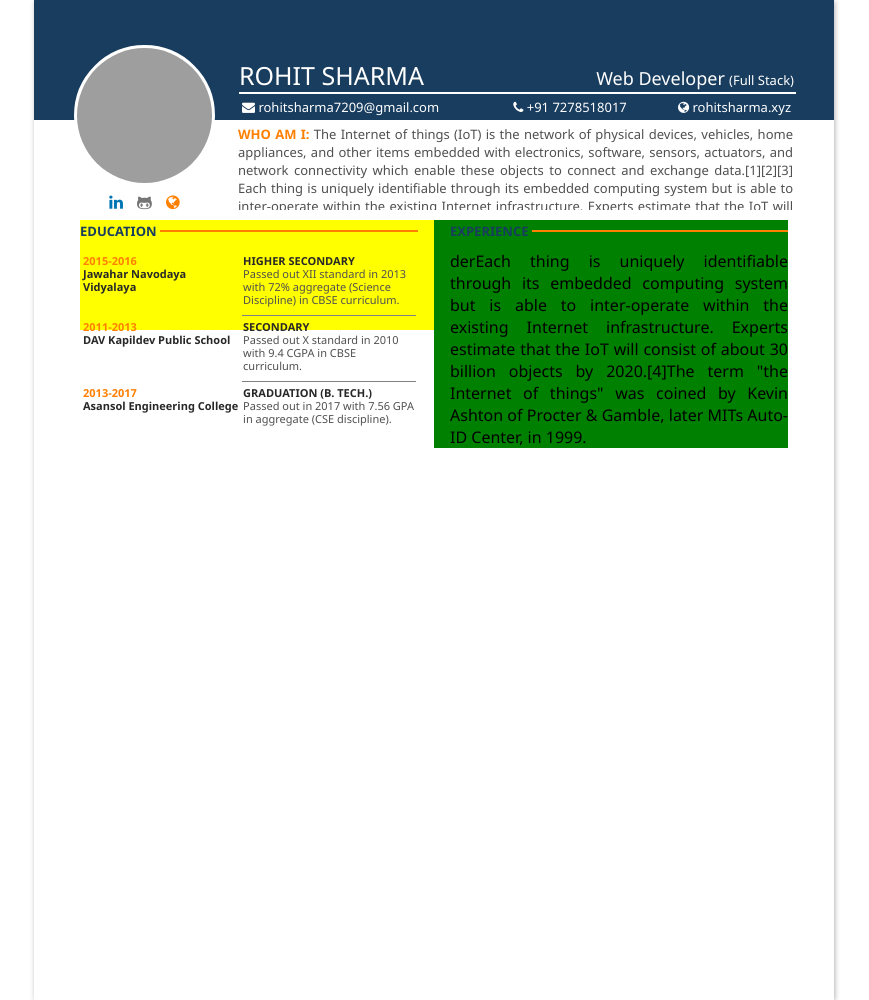
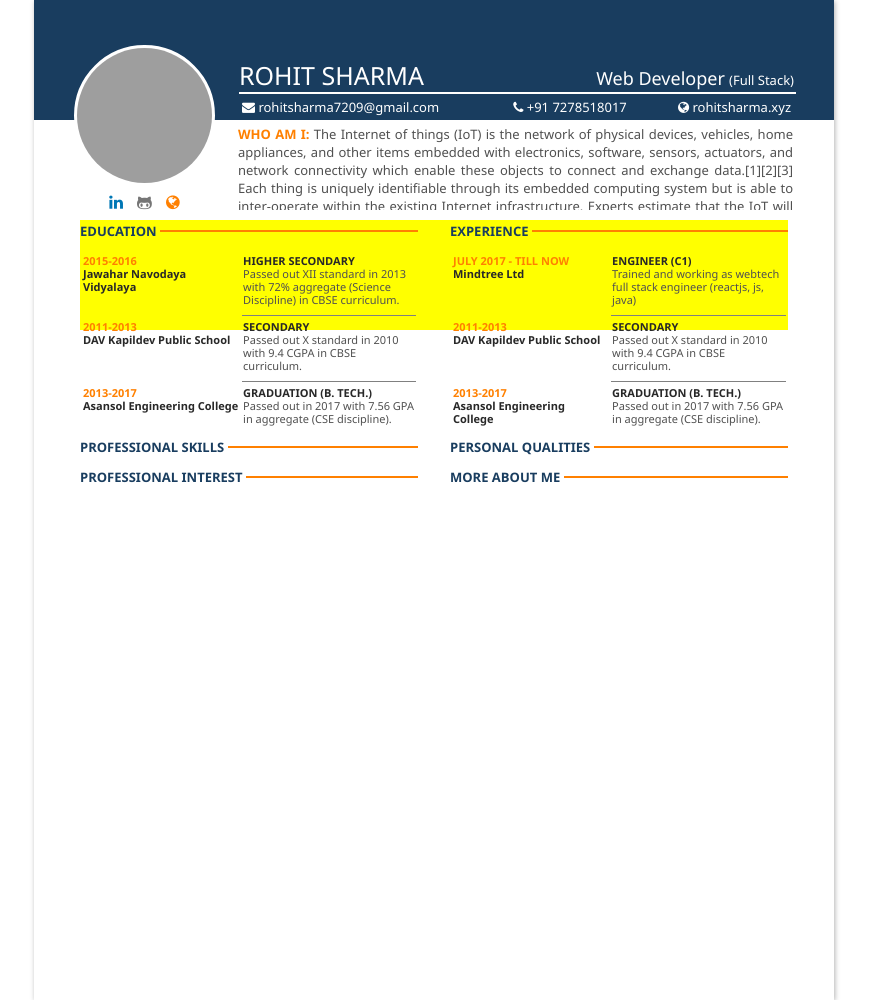
Before and after one commit to rohit7209/nodePdfCreator, a Node server app: template views/cv.html in a window 1280 px wide. Shown: the whole page, without its empty margins (206-1075 px from the left). Run offline with Node 20, Linux system fonts and the light colour scheme; the template is opened without the code that fills it, so the values that code supplies are empty; grey boxes are pictures that could not be loaded.

Commit message:
some changes made

```diff
--- a/views/cv.html
+++ b/views/cv.html
@@ -191,7 +191,9 @@
 
         <!-- Main body -->
         <div style="background:yellow; width:708px; min-height:110px; margin:auto; margin-top:10px;">
-            <div style="width:calc(50% - 16px); padding-right:16px; float:left">
+            <div style="width:calc(50% - 16px); padding-right:16px; float:left;">
+                <!-- Education details -->
+                <div>
                     <div class="subtitle">
                         <span class="font-sm uppercase bold color-pri">Education&nbsp;</span>
                         <hr>
@@ -237,21 +239,100 @@
                         </tr>
                     </table>
                 </div>
-            <div style="background:green; width:calc(50% - 16px); float:right; padding-left:16px; text-align:justify">
+
+                <div>
+                    <div class="subtitle">
+                        <span class="font-sm uppercase bold color-pri">Professional Skills&nbsp;</span>
+                        <hr>
+                    </div>
+                </div>
+
+
+                <div>
+                    <div class="subtitle">
+                        <span class="font-sm uppercase bold color-pri">Professional Interest&nbsp;</span>
+                        <hr>
+                    </div>
+                </div>
+            </div>
+
+            <div style="width:calc(50% - 16px); padding-left:16px; float:right">
+                <!-- Experience details -->
+                <div>
                     <div class="subtitle">
                         <span class="font-sm uppercase bold color-pri">Experience&nbsp;</span>
                         <hr>
                     </div>
-                derEach thing is uniquely identifiable through its embedded computing system but is able to inter-operate within the existing
-                Internet infrastructure. Experts estimate that the IoT will consist of about 30 billion objects by 2020.[4]The
-                term "the Internet of things" was coined by Kevin Ashton of Procter & Gamble, later MITs Auto-ID Center,
-                in 1999.
+
+                    <table class="data-table" style="width:100%; line-height:13px">
+                        <tr>
+                            <td valign="top" style="min-width:155px">
+                                <span class="font-xs bold uppercase color-sec">july 2017 - till now</span>
+                                <br>
+                                <span class="font-xs bold camelcase color-text2">Mindtree ltd</span>
+                            </td>
+                            <td style="border-bottom:1px solid grey; padding-bottom:10px">
+                                <span class="font-xs bold uppercase color-text2">Engineer (c1)</span>
+                                <br>
+                                <span class="font-xs color-text1">Trained and working as webtech full stack engineer (reactjs, js, java)</span>
+                            </td>
+                        </tr>
+                        <tr>
+                            <td valign="top">
+                                <span class="font-xs bold uppercase color-sec">2011-2013</span>
+                                <br>
+                                <span class="font-xs bold camelcase color-text2">DAV Kapildev public school</span>
+                            </td>
+                            <td style="border-bottom:1px solid grey; padding-bottom:10px">
+                                <span class="font-xs bold uppercase color-text2">SECONDARY</span>
+                                <br>
+                                <span class="font-xs color-text1">Passed out X standard in 2010 with 9.4 CGPA in CBSE curriculum.</span>
+
+                            </td>
+                        </tr>
+                        <tr>
+                            <td valign="top">
+                                <span class="font-xs bold uppercase color-sec">2013-2017</span>
+                                <br>
+                                <span class="font-xs bold camelcase color-text2">Asansol Engineering College</span>
+                            </td>
+                            <td style="padding-bottom:10px">
+                                <span class="font-xs bold uppercase color-text2">Graduation (B. Tech.)</span>
+                                <br>
+                                <span class="font-xs color-text1">Passed out in 2017 with 7.56 GPA in aggregate (CSE discipline).</span>
+                            </td>
+                        </tr>
+                    </table>
+                </div>
+                <div>
+                    <div class="subtitle">
+                        <span class="font-sm uppercase bold color-pri">Personal Qualities&nbsp;</span>
+                        <hr>
+                    </div>
+
+                    <table class="data-table" style="width:100%; line-height:13px">
+                    </table>
+                </div>
+                <div>
+                    <div class="subtitle">
+                        <span class="font-sm uppercase bold color-pri">More about me&nbsp;</span>
+                        <hr>
+                    </div>
+
+                    <table class="data-table" style="width:100%; line-height:13px">
+                    </table>
+                </div>
             </div>
         </div>
     </div>
 
     <script>
         //document.getElementById("top").innerHTML='The Internet of things (IoT) is the network of physical devices, vehicles, home appliances, and other items embedded with electronics, software, sensors, actuators, and network connectivity which enable these objects to connect and exchange data.[1][2][3] Each thing is uniquely identifiable through its embedded computing system but is able to inter-operate within the existing Internet infrastructure. Experts estimate that the IoT will consist of about 30 billion objects by 2020.[4]The term "the Internet of things" was coined by Kevin Ashton of Procter & Gamble, later MITs Auto-ID Center, in 1999.';
+        /*
+                derEach thing is uniquely identifiable through its embedded computing system but is able to inter-operate within the existing
+                Internet infrastructure. Experts estimate that the IoT will consist of about 30 billion objects by 2020.[4]The
+                term "the Internet of things" was coined by Kevin Ashton of Procter & Gamble, later MITs Auto-ID Center,
+                in 1999.*/
     </script>
 </body>
 
```
Also changed, not shown: 1 other file. Lines whose indentation alone changed are shown as unchanged.
